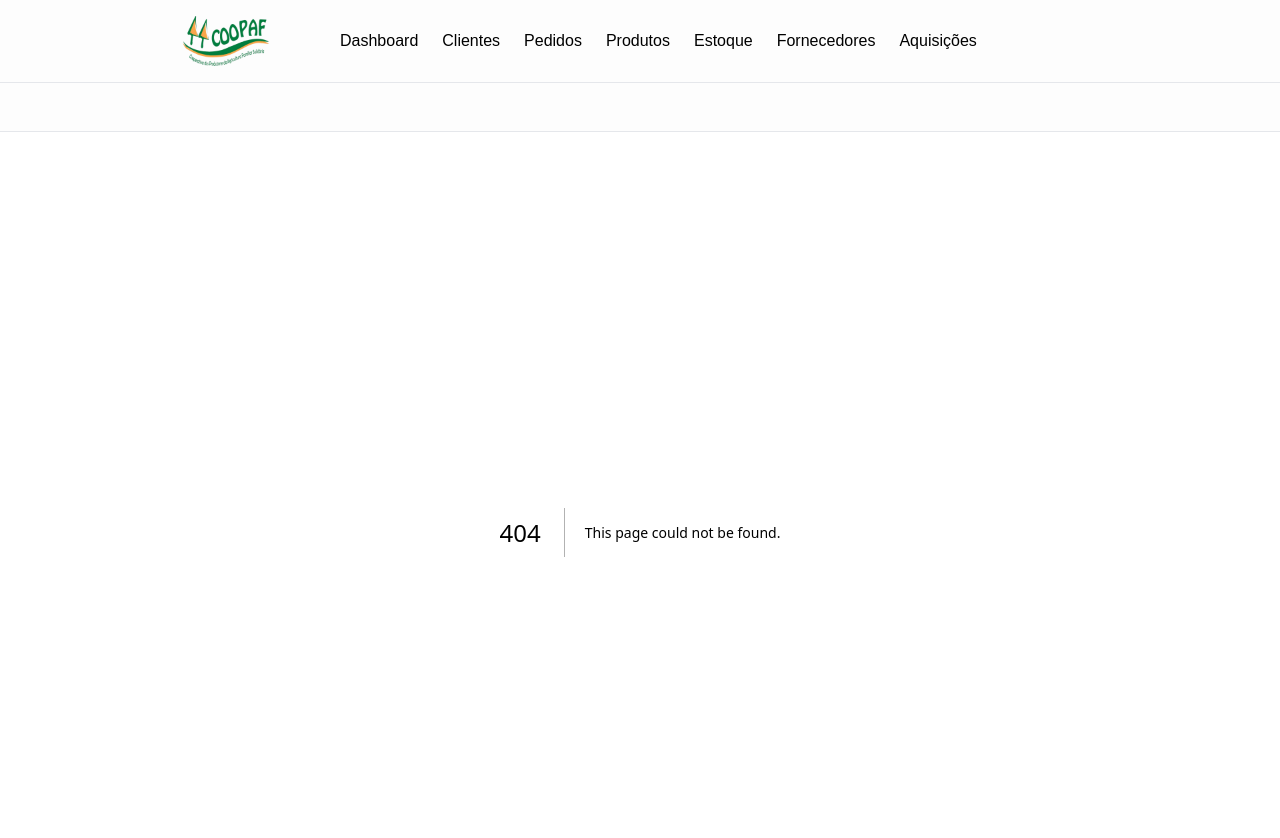
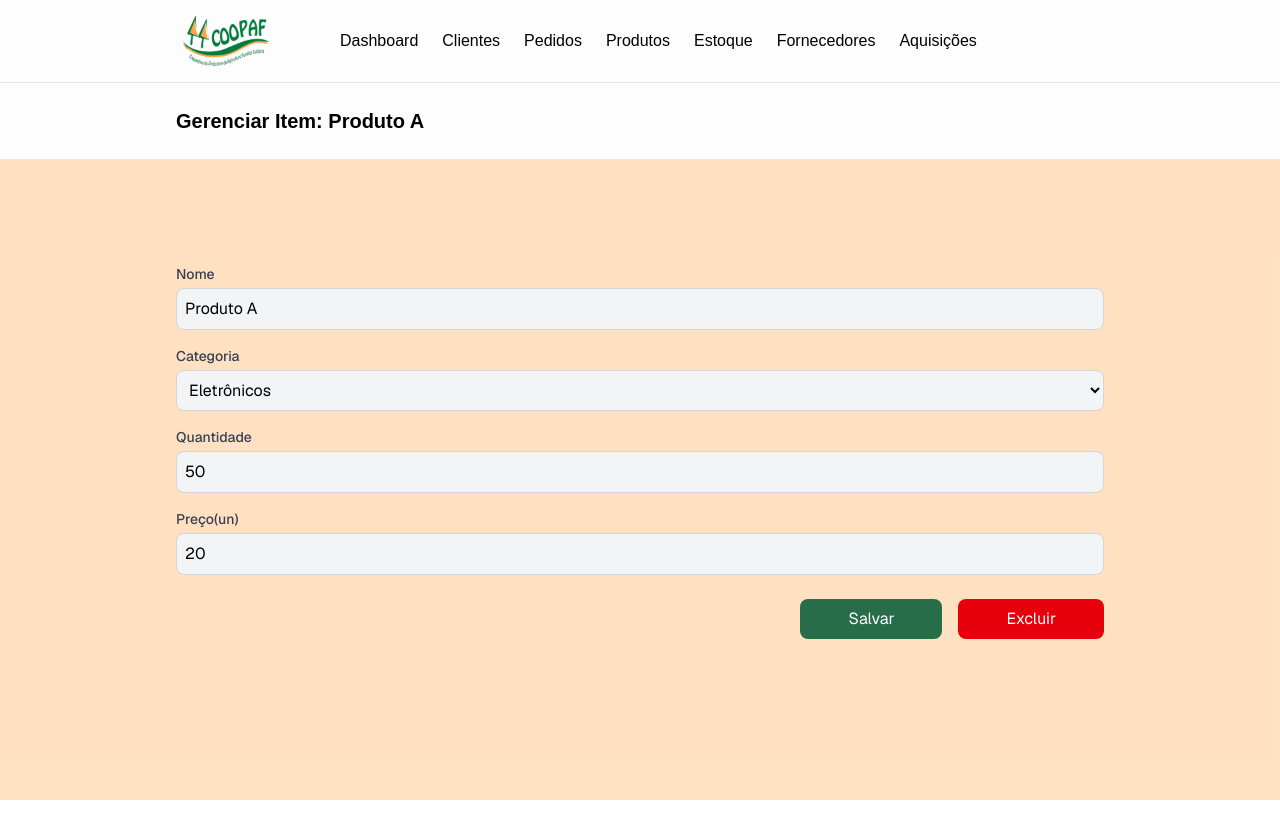
Before and after one commit to AureaStar/TrabalhoModelagemFront, a Next.js app in the folder my-app/: page /stock/manage/1 in a window 1280 px wide. Before the commit this address had no page. Shown: the top 838 px of the page. After the commit the page ends 800 px from the top, so only its background shows below. Built offline with nearby package versions, Linux system fonts and the light colour scheme.

Commit message:
Adiciona Estoque

```diff
--- /dev/null
+++ b/my-app/app/stock/manage/[id]/page.tsx
@@ -0,0 +1,66 @@
+'use client';
+
+import { useParams } from 'next/navigation';
+import SetHeader from '@/components/header/SetHeader';
+import GenericForm from '@/components/form/GenericForm';
+
+export default function ManageStockPage() {
+    const params = useParams();
+    const id = params.id as string;
+
+    // Simulação de busca no banco (dados mockados)
+    const stock = [
+        { id: 1, Nome: 'Produto A', Categoria: 'Eletrônicos', Quantidade: 50, 'Preço(un)': 20.00 },
+        { id: 2, Nome: 'Produto B', Categoria: 'Roupas', Quantidade: 30, 'Preço(un)': 15.00 },
+    ];
+
+    const item = stock.find(s => s.id.toString() === id);
+
+    const fields = [
+        { name: 'nome', label: 'Nome', type: 'text' as const, required: true },
+        { name: 'categoria', label: 'Categoria', type: 'select' as const, options: ['Eletrônicos', 'Roupas', 'Alimentos'], required: true },
+        { name: 'quantidade', label: 'Quantidade', type: 'number' as const, required: true },
+        { name: 'precoUn', label: 'Preço(un)', type: 'number' as const, required: true },
+    ];
+
+    const handleSubmit = (data: Record<string, any>) => {
+        // Simulação de salvar no banco
+        console.log('Item do estoque atualizado:', { id, ...data });
+        // Aqui você pode fazer uma chamada para a API
+    };
+
+    const handleDelete = () => {
+        console.log('Excluir item do estoque:', id);
+        // Aqui você pode fazer uma chamada para a API
+    };
+
+    if (!item) {
+        return (
+            <section>
+                <SetHeader content="Gerenciar Item do Estoque" />
+                <div className="flex px-44 w-full min-h-[calc(100vh-10rem)] items-start justify-center bg-background-clean font-sans">
+                    <main className="w-full py-26">
+                        <p>Item não encontrado.</p>
+                    </main>
+                </div>
+            </section>
+        );
+    }
+
+    return (
+        <section>
+            <SetHeader content={`Gerenciar Item: ${item.Nome}`} />
+            <div className="flex px-44 w-full min-h-[calc(100vh-10rem)] items-start justify-center bg-background-clean font-sans text-black">
+                <main className="w-full py-26">
+                    <GenericForm
+                        mode="edit"
+                        fields={fields}
+                        initialData={{ nome: item.Nome, categoria: item.Categoria, quantidade: item.Quantidade, precoUn: item['Preço(un)'] }}
+                        onSubmit={handleSubmit}
+                        onDelete={handleDelete}
+                    />
+                </main>
+            </div>
+        </section>
+    );
+}
--- a/my-app/app/stock/new/page.tsx
+++ b/my-app/app/stock/new/page.tsx
@@ -0,0 +1,40 @@
+'use client';
+
+import SetHeader from '@/components/header/SetHeader';
+import GenericForm from '@/components/form/GenericForm';
+
+export default function NewStockPage() {
+    const fields = [
+        { name: 'nome', label: 'Nome', type: 'text' as const, required: true },
+        { name: 'categoria', label: 'Categoria', type: 'select' as const, options: ['Eletrônicos', 'Roupas', 'Alimentos'], required: true },
+        { name: 'quantidade', label: 'Quantidade', type: 'number' as const, required: true },
+        { name: 'precoUn', label: 'Preço(un)', type: 'number' as const, required: true },
+    ];
+
+    const handleSubmit = (data: Record<string, any>) => {
+        // Simulação de adicionar no banco
+        console.log('Novo item no estoque:', data);
+        // Aqui você pode fazer uma chamada para a API
+    };
+
+    const handleCancel = () => {
+        console.log('Cancelar');
+        // Aqui você pode redirecionar ou algo
+    };
+
+    return (
+        <section>
+            <SetHeader content="Novo Item no Estoque" />
+            <div className="flex px-44 w-full min-h-[calc(100vh-10rem)] items-start justify-center bg-background-clean font-sans text-black">
+                <main className="w-full py-26">
+                    <GenericForm
+                        mode="add"
+                        fields={fields}
+                        onSubmit={handleSubmit}
+                        onCancel={handleCancel}
+                    />
+                </main>
+            </div>
+        </section>
+    );
+}
--- a/my-app/app/stock/page.tsx
+++ b/my-app/app/stock/page.tsx
@@ -0,0 +1,32 @@
+'use client';
+
+import Table from '@/components/table';
+import SetHeader from '../../components/header/SetHeader';
+
+export default function StockPage() {
+    const headers = ['Nome', 'Categoria', 'Quantidade', 'Preço(un)'];
+    const data = [
+        { id: 1, Nome: 'Produto A', Categoria: 'Eletrônicos', Quantidade: 50, 'Preço(un)': 20.00 },
+        { id: 2, Nome: 'Produto B', Categoria: 'Roupas', Quantidade: 30, 'Preço(un)': 15.00 },
+    ];
+    const categories = ['Eletrônicos', 'Roupas', 'Alimentos'];
+
+    return (
+        <section>
+            <SetHeader content="Estoque" />
+            <div className="flex px-44 w-full min-h-[calc(100vh-10rem)] items-start justify-center bg-background-clean font-sans">
+                <main className="w-full py-26">
+                    <Table
+                        headers={headers}
+                        data={data}
+                        onAdd={() => console.log('Adicionar novo item ao estoque')}
+                        categories={categories}
+                        showFilter={true}
+                        onManage={(item) => console.log('Gerenciar item do estoque:', item)}
+                        routes="/stock"
+                    />
+                </main>
+            </div>
+        </section>
+    );
+}
```
